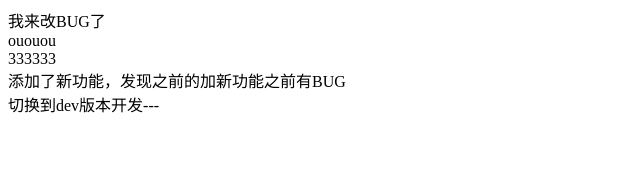
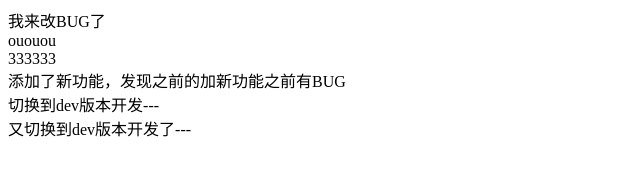
Before and after one commit to 1911860538/GITC, a plain HTML site: page index.html in a window 1280 px wide. Shown: the whole page, without its empty margins (0-640 px from the left). Drawn offline with nearby package versions, Linux system fonts and the light colour scheme.

Commit message:
又在dev开发过一次

```diff
--- a/index.html
+++ b/index.html
@@ -11,5 +11,6 @@
 <div>333333</div>
 <div>添加了新功能，发现之前的加新功能之前有BUG</div>
 <div>切换到dev版本开发---</div>
+<div>又切换到dev版本开发了---</div>
 </body>
 </html>
```
